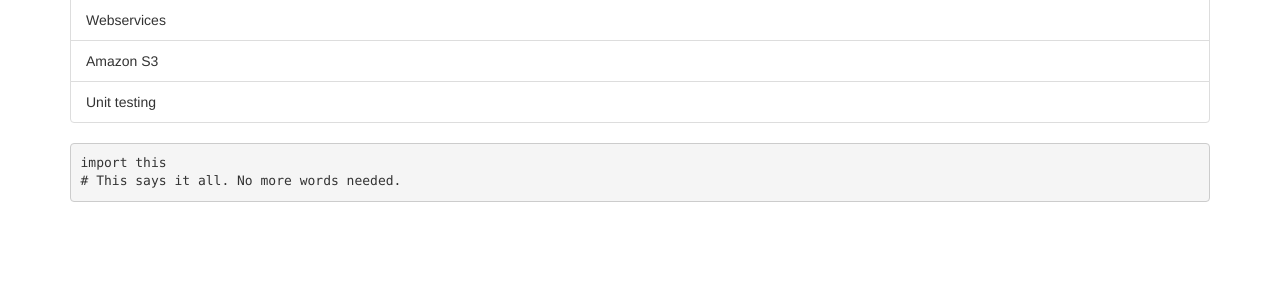
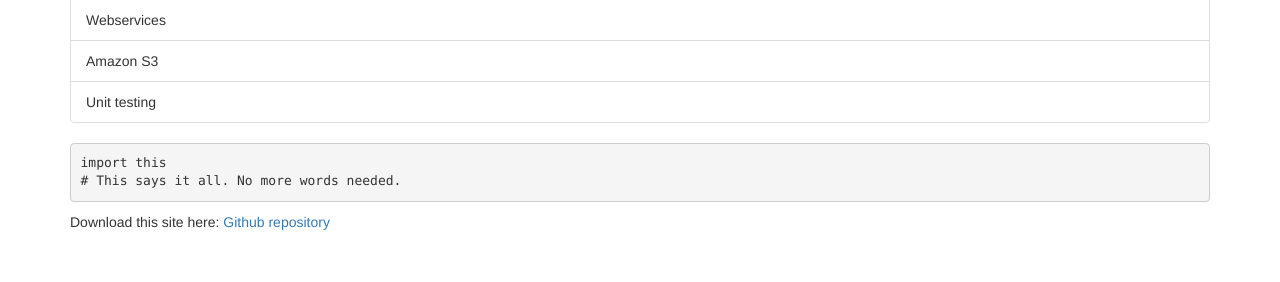
Before and after one commit to dimitripater/serpia, a Django app: page / in a window 1280 px wide. Shown: the part 518-800 px from the top of the page. Run offline with Django 3.2, Linux system fonts and the light colour scheme; some libraries are stand-ins or nearby versions.

Commit message:
link to github

```diff
--- a/frontend/templates/home.html
+++ b/frontend/templates/home.html
@@ -37,6 +37,7 @@
 import this
 # This says it all. No more words needed.
 </pre>
+        <p>Download this site here: <a href="https://github.com/dimitripater/serpia">Github repository</a></p>
     </div>
     <script src="https://code.jquery.com/jquery.js"></script>
     {% bootstrap_javascript %}
```
